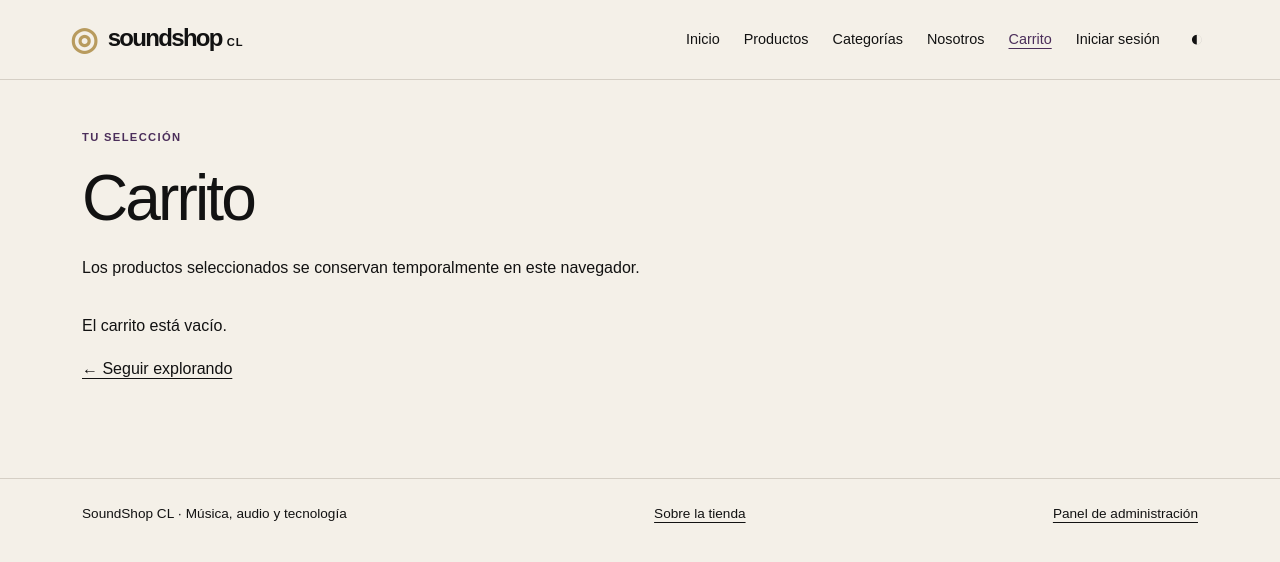
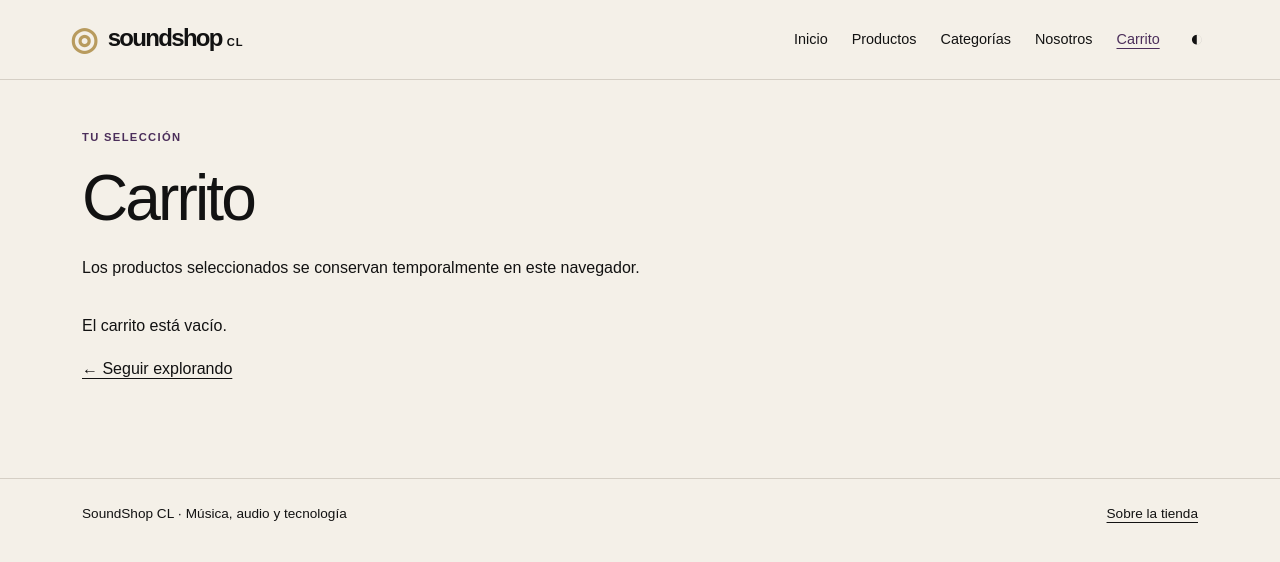
Before and after one commit to YkzPam/SoundShopCL, a Django app: page /carrito/ in a window 1280 px wide. Shown: the top 562 px of the page. Run offline with Django 5.2, Linux system fonts and the light colour scheme; data that the repository does not hold is empty; some libraries are stand-ins or nearby versions.

Commit message:
Retira accesos administrativos de la navegación pública

```diff
--- a/core/templates/base.html
+++ b/core/templates/base.html
@@ -26,7 +26,6 @@
           <a class="nav-link" href="{% url 'core:categorias' %}">Categorías</a>
           <a class="nav-link" href="{% url 'core:nosotros' %}">Nosotros</a>
           <a class="nav-link" href="{% url 'core:carrito' %}">Carrito</a>
-          {% if request.user.is_authenticated %}<a class="nav-link" href="{% url 'core:gestion' %}">Panel de administración</a><a class="nav-link" href="{% url 'core:cliente' %}">Mi cuenta</a>{% else %}<a class="nav-link" href="{% url 'core:login' %}">Iniciar sesión</a>{% endif %}
         </div>
         <button class="tema ms-lg-3" type="button" id="cambiar-tema" aria-label="Cambiar a modo oscuro">◐</button>
       </div>
@@ -36,6 +35,6 @@
     {% for mensaje in messages %}<div class="alert {% if mensaje.tags == 'error' %}alert-danger{% else %}alert-{{ mensaje.tags }}{% endif %}" role="status">{{ mensaje }}</div>{% endfor %}
     {% block contenido %}{% endblock %}
   </main>
-  <footer class="site-footer"><div class="container d-flex flex-wrap justify-content-between gap-3 py-4"><span>SoundShop CL · Música, audio y tecnología</span><a href="{% url 'core:nosotros' %}">Sobre la tienda</a><a href="{% url 'core:gestion' %}">Panel de administración</a></div></footer>
+  <footer class="site-footer"><div class="container d-flex flex-wrap justify-content-between gap-3 py-4"><span>SoundShop CL · Música, audio y tecnología</span><a href="{% url 'core:nosotros' %}">Sobre la tienda</a></div></footer>
 </body>
 </html>
```
